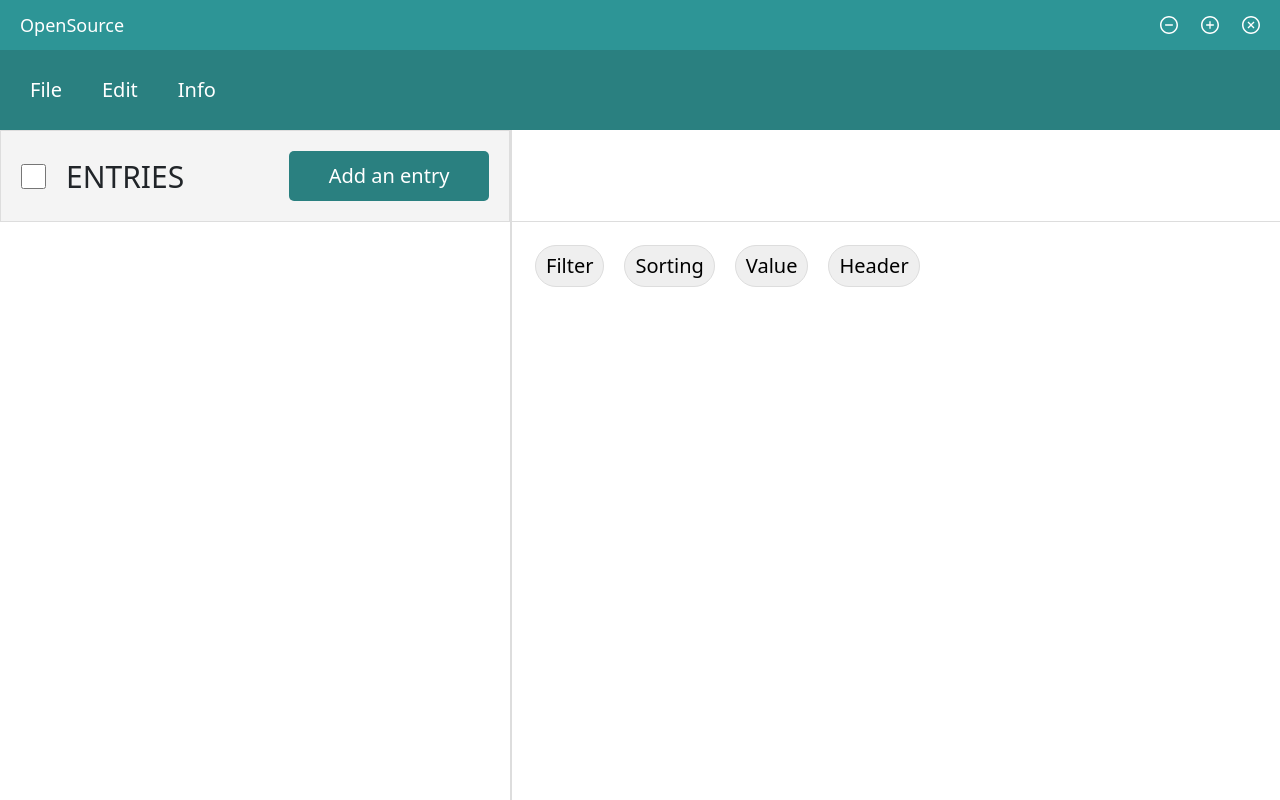
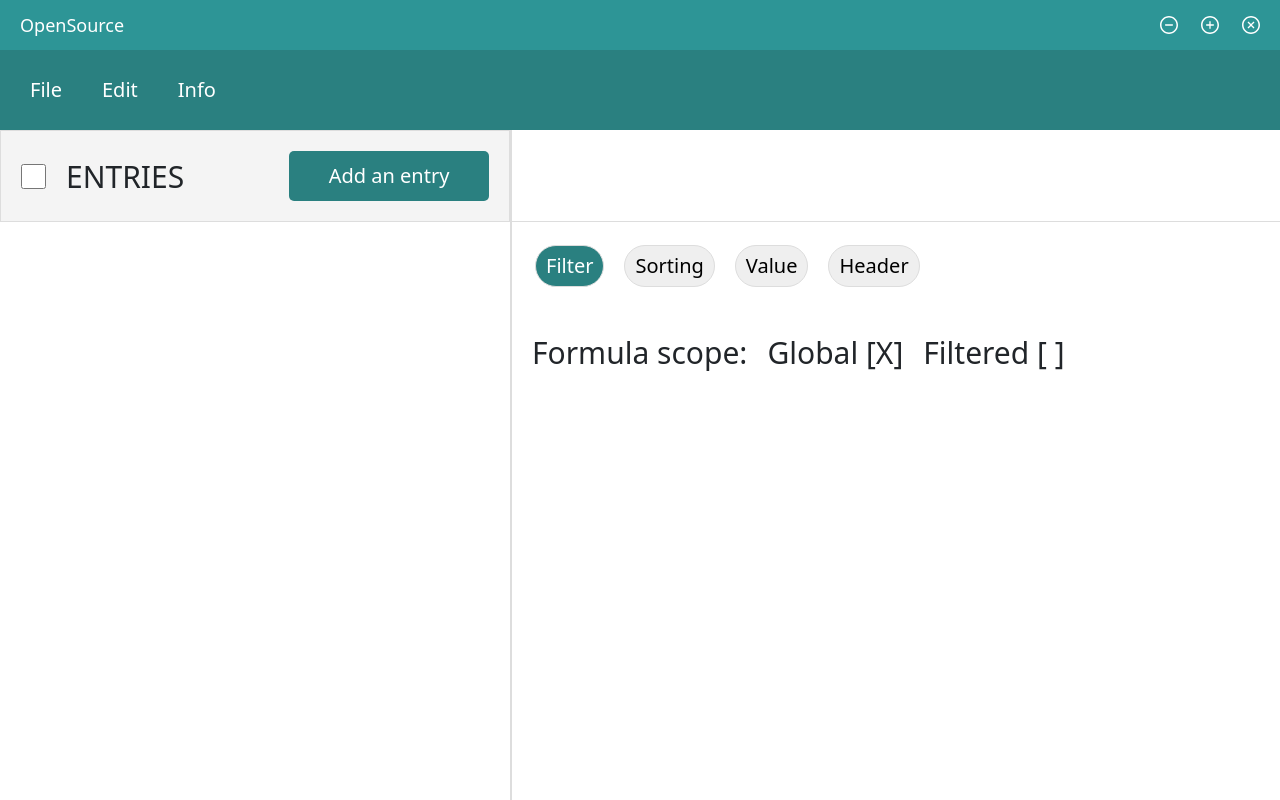
Before and after one commit to GregorGT/RuNo, a React (Vite) app: page / in a window 1280 px wide. Built offline with nearby package versions, Linux system fonts and the light colour scheme.

Commit message:
[add] filter bar

```diff
--- a/src/components/Components.scss
+++ b/src/components/Components.scss
@@ -130,5 +130,13 @@
         }
       }
     }
+    .filter {
+      .scope {
+        font-size: 30px;
+        span {
+          margin-right: 20px;
+        }
+      }
+    }
   }
 }
--- a/src/components/TabComponent/Filter.tsx
+++ b/src/components/TabComponent/Filter.tsx
@@ -1,6 +1,12 @@
 const Filter = () => {
   return (
-    <>this is Filter page.</>
+    <div className="filter">
+      <div className="scope">
+        <span>Formula scope:</span>
+        <span>Global [X]</span>
+        <span>Filtered [ ]</span>
+      </div>
+    </div>
   )
 }
 
--- a/src/components/TabComponent/index.tsx
+++ b/src/components/TabComponent/index.tsx
@@ -8,7 +8,7 @@ import Value from './Value';
 import '../Components.scss'
 
 export default function TabComponent() {
-  const [activeTab, setActiveTab] = useState('home')
+  const [activeTab, setActiveTab] = useState('filter')
   const Contents = [
     {eventKey: 'filter', content: <Filter />},
     {eventKey: 'sorting', content: <Sorting />},
@@ -28,7 +28,6 @@ export default function TabComponent() {
         </div>
         <Tabs
           activeKey={activeTab}
-          defaultActiveKey='home'
           className="mb-3"
         >
           {Contents.map(item =>
```
